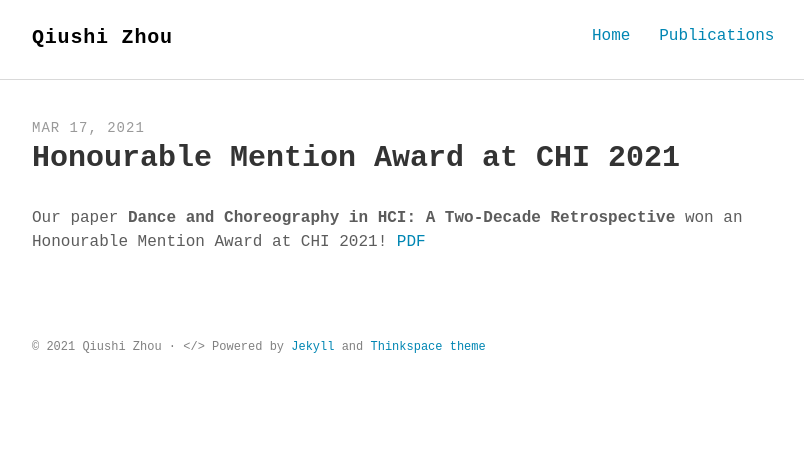
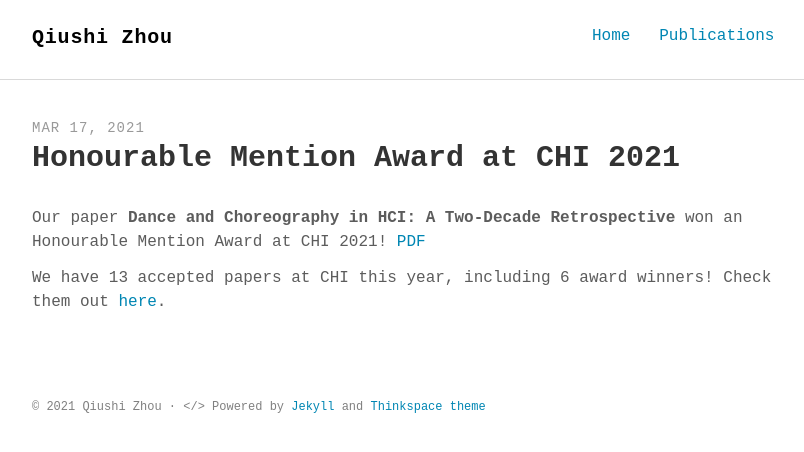
Before and after one commit to qiushi-zhou/qiushi-zhou.github.io, a Jekyll site: the page built from _posts/2021-03-17-honourable-mention-at-chi-2021.md, in a window 1280 px wide. Shown: the top 452 px of the page, without its empty margins (232-1036 px from the left). Built offline with Jekyll 4.4.1, drawn with Linux system fonts in a browser that asks for light colours; some web fonts are replaced.

Commit message:
Update 2021-03-17-honourable-mention-at-chi-2021.md

```diff
--- a/_posts/2021-03-17-honourable-mention-at-chi-2021.md
+++ b/_posts/2021-03-17-honourable-mention-at-chi-2021.md
@@ -7,3 +7,5 @@ keywords: ""
 ---
 
 Our paper **Dance and Choreography in HCI: A Two-Decade Retrospective** won an Honourable Mention Award at CHI 2021! <a href="https://qiushi-zhou.github.io/PDF/CHI-2021-dance.pdf">PDF</a>
+
+We have 13 accepted papers at CHI this year, including 6 award winners! Check them out <a href="https://cis.unimelb.edu.au/hci/news/chi-2021-papers/">here</a>.
```
